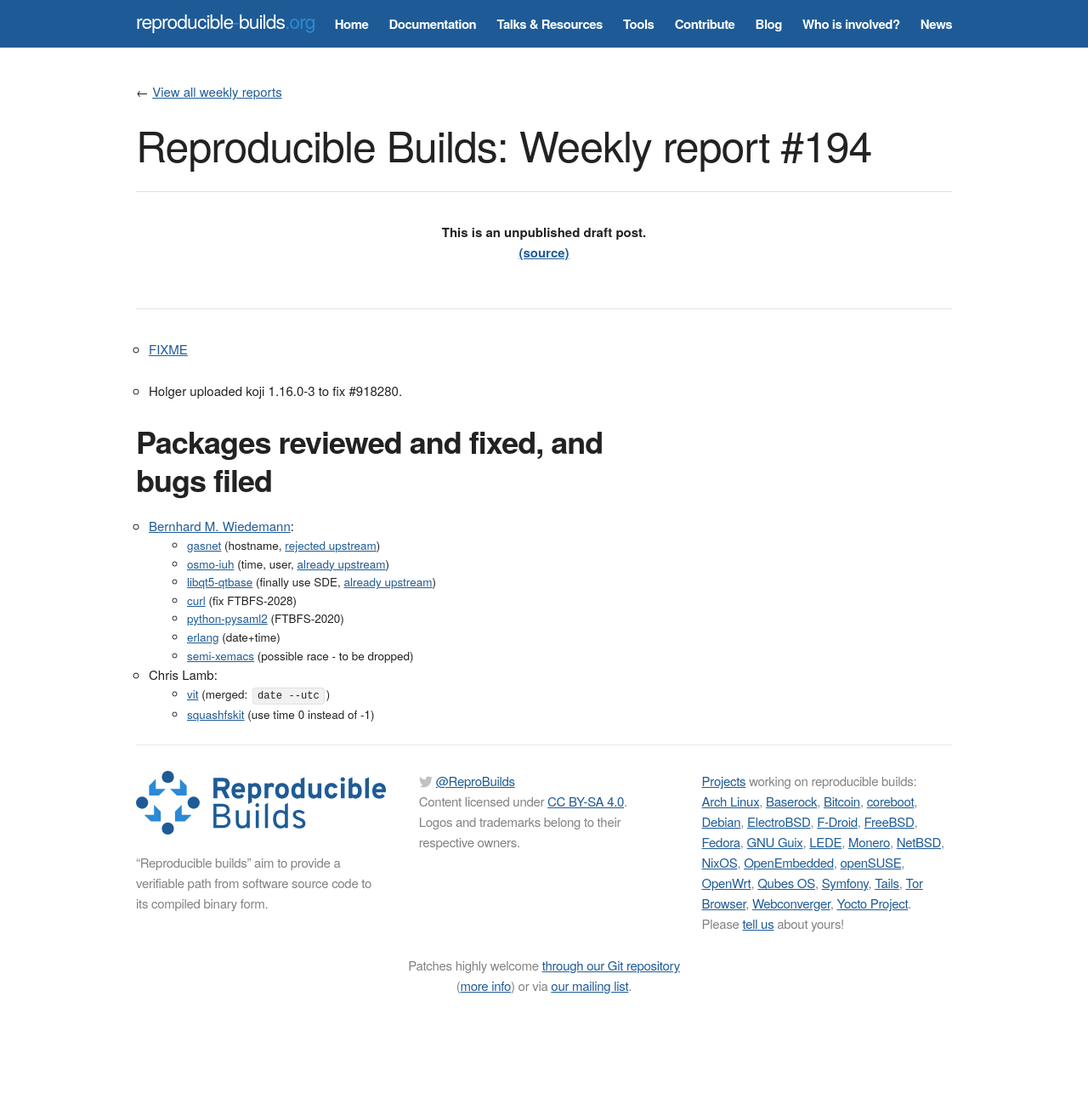
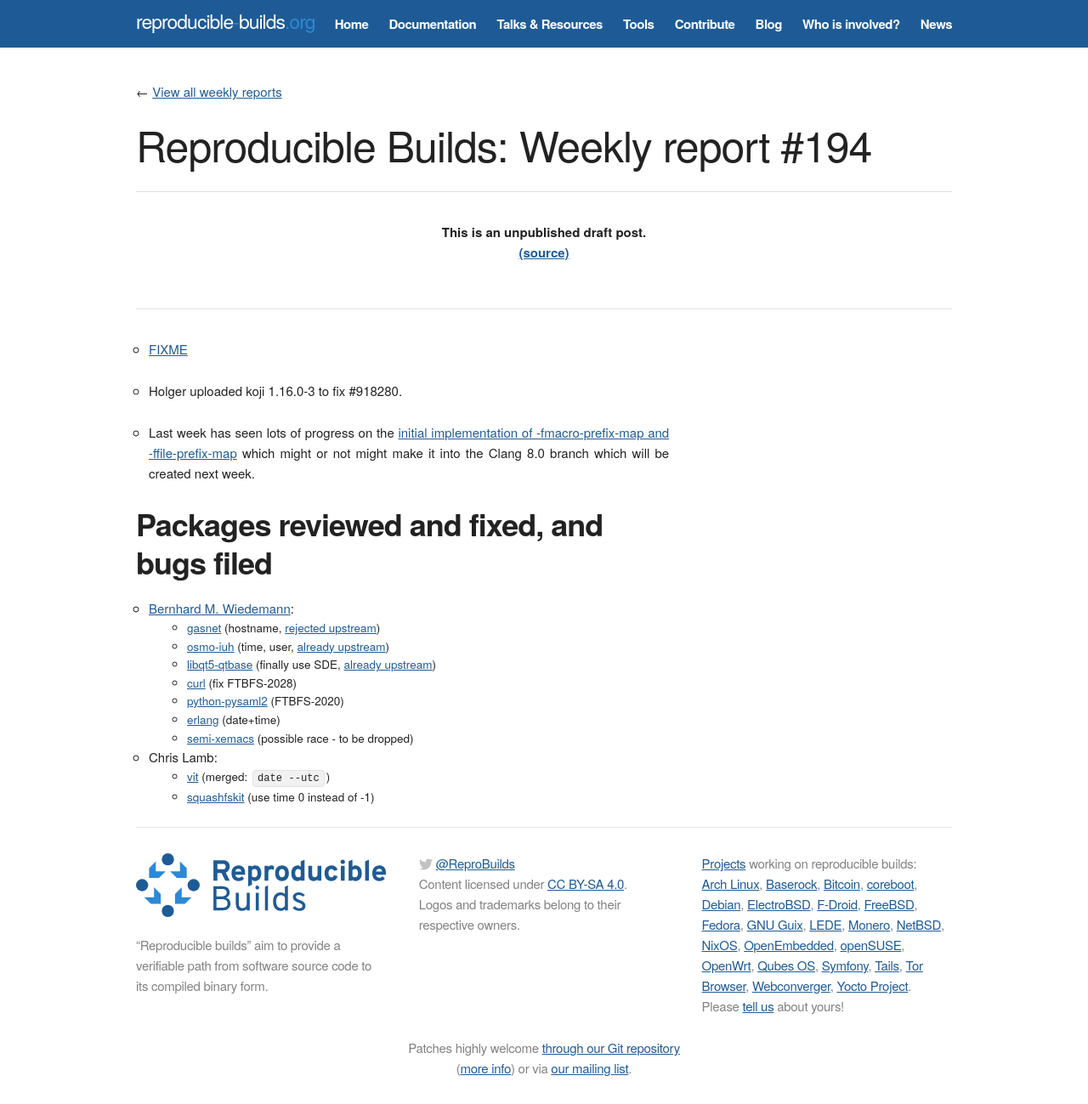
Before and after one commit to prototypefund/reproducible-website, a Jekyll site: the page built from _blog/posts/194.md, in a window 1280 px wide. Shown: the whole page at 85% size. Built offline with Jekyll 4.4.1, drawn with Linux system fonts in a browser that asks for light colours; some web fonts are replaced; before the commit the page ends 1202 px from its top, so only the background shows below that.

Commit message:
194: https://reviews.llvm.org/D49466
Signed-off-by: Holger Levsen <holger@layer-acht.org>

```diff
--- a/_blog/posts/194.md
+++ b/_blog/posts/194.md
@@ -6,6 +6,8 @@
 * [FIXME](https://bugs.debian.org/918480)
 
 * Holger uploaded koji 1.16.0-3 to fix #918280.
+
+* Last week has seen lots of progress on the [initial implementation of -fmacro-prefix-map and -ffile-prefix-map](https://reviews.llvm.org/D49466) which might or not might make it into the Clang 8.0 branch which will be created next week.
 
 ## Packages reviewed and fixed, and bugs filed
 
```
